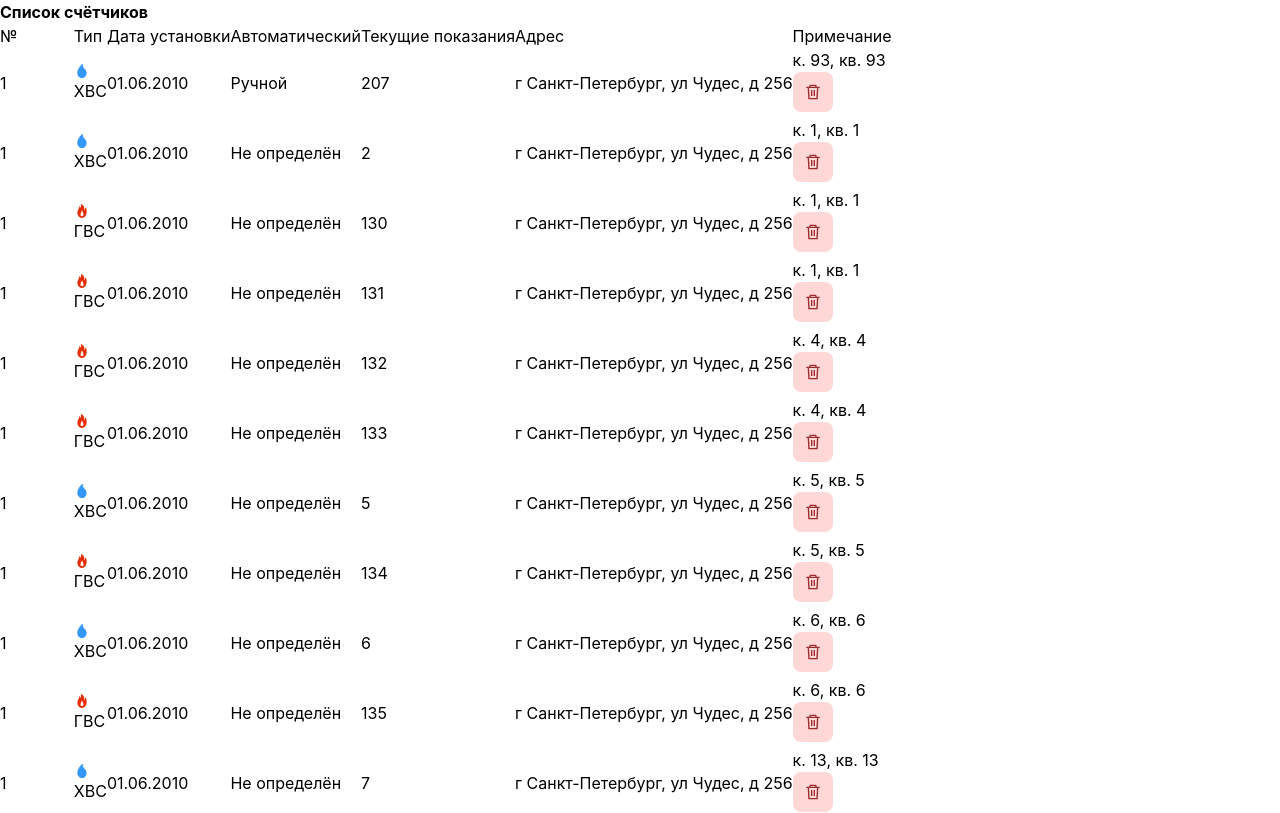
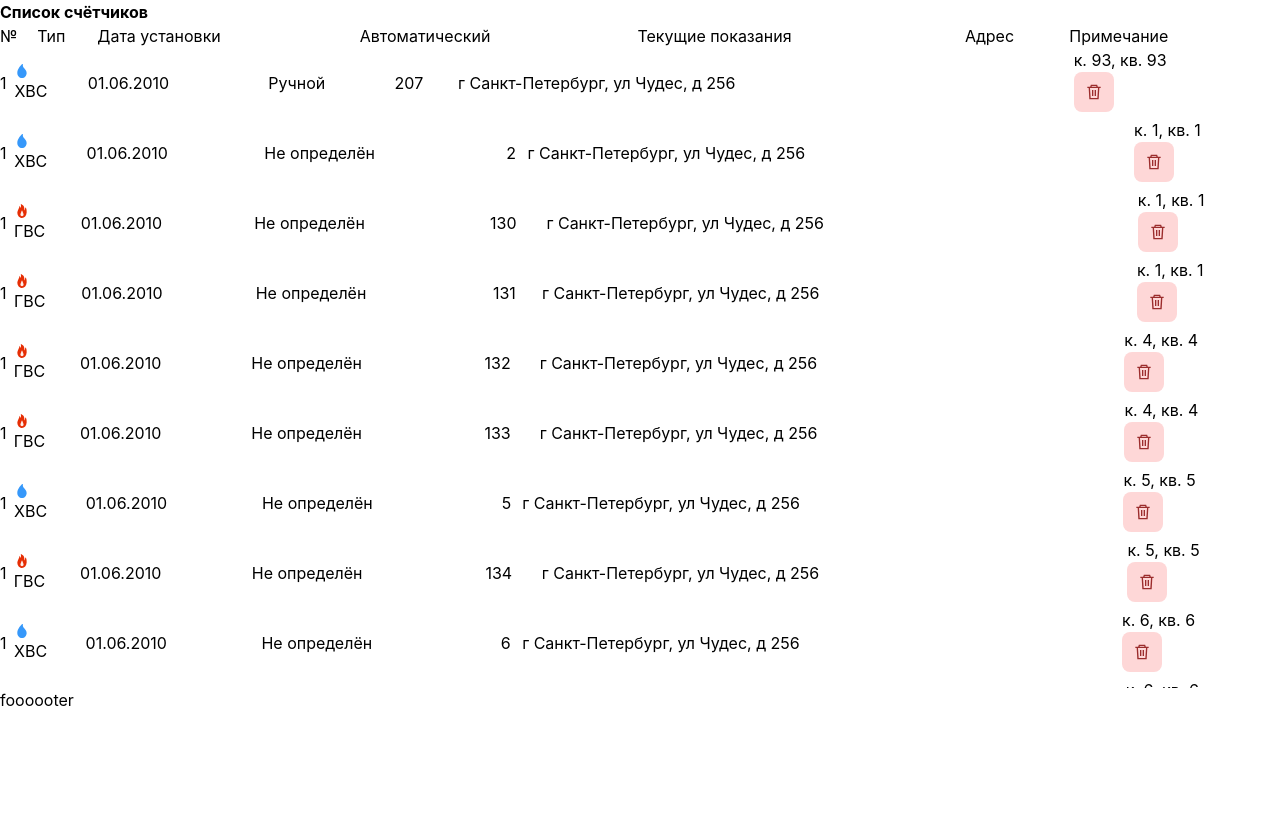
Before and after one commit to EgorVolg/counters, a React (Vite) app: page / in a window 1280 px wide. Shown: the top 813 px of the page. Built offline with nearby package versions, Linux system fonts and the light colour scheme; data requests are answered from the project's data file.

Commit message:
added overflow in the table

```diff
--- a/src/App.tsx
+++ b/src/App.tsx
@@ -22,7 +22,7 @@ export const App = () => {
   }, [updateAreas, updateMeters, dataAreas, dataMeters]);
 
   return (
-    <div className=" bg-neutral-50">
+    <div className=" bg-neutral-50 ">
       <header className="text-2xl pt-4 pl-4">
         <strong>Список счётчиков</strong>
       </header>
--- a/src/components/Itemslist.tsx
+++ b/src/components/Itemslist.tsx
@@ -28,8 +28,8 @@ export const ItemsList = () => {
   });
 
   return (
-    <main className="w-full h-screen">
-      <table className="table-auto w-full border border-solid border-[#E0E5EB]">
+    <main className="w-full h-full">
+      <table className=" w-full border border-solid border-[#E0E5EB]">
         <thead className="bg-[#E0E5EB] border border-solid border-[#E0E5EB]">
           {NavItemsListMap()}
         </thead>
--- a/src/index.css
+++ b/src/index.css
@@ -8,3 +8,17 @@
   box-sizing: border-box;
   font-family: "Inter", sans-serif;
 }
+
+table {
+  width: 100%;
+}
+thead, tbody tr {
+  display: table;
+  width: 100%;
+}
+tbody {
+  display: block;
+  width: 100%;
+  height: 80vh;
+  overflow: auto;
+}
```
